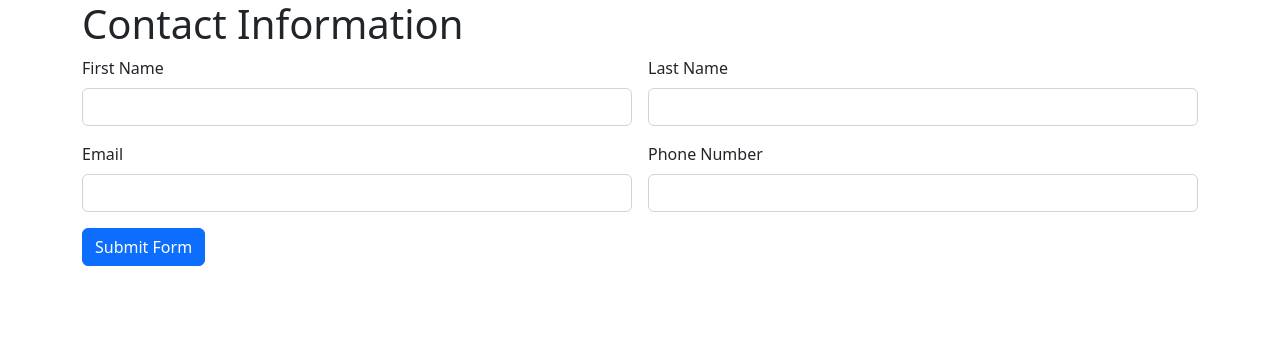
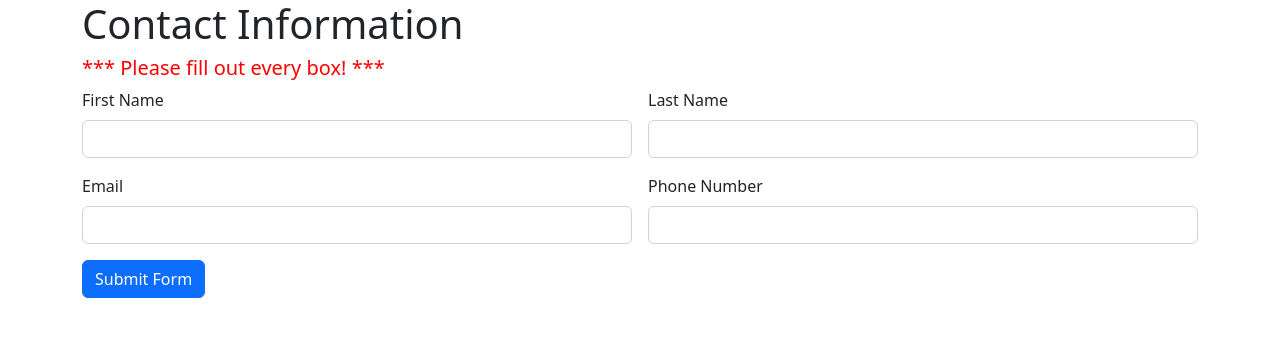
Before and after one commit to amychen536/helloWorld, a Flask app: page /contact in a window 1280 px wide. Shown: the top 337 px of the page. Run offline with Flask 3, Linux system fonts and the light colour scheme.

Commit message:
Fixed errors

```diff
--- a/templates/contact.html
+++ b/templates/contact.html
@@ -9,13 +9,15 @@
 
 </head>
 <body>
+<!--Bootstrap from Parent-->
 {% extends "base.html" %}
 {% block page_title %}contact{% endblock %}
 {% block page_head %}Contact Information{% endblock %}
 {% block page_content %}
 
+<!--Regurgitate form if form is all filled out-->
 {% if form_submitted %}
- <div class="container">
+ <div class="container"></div>
  <div class = " col - 12 ">
  <h2> Thank you for completing my form ! </h2>
  </div>
@@ -41,11 +43,13 @@
  <p> {{ request.form.get('phone')}} </p>
 </div>
 
- <p> <a href="{{ url_for('contact') }}">Complete form again</a></p>
+ <p><a href="{url_for('contact')}">Complete form again</a></p>
 
- <!-- if form is not filled out -->
+ <!-- Else, show blank form if form is not all filled out -->
 {% else %}
-<form class="row g-3" action="{{ url_for('contact') }}" method="post">
+ <div class = " col - 12 ">
+ <h5 style="color:red;">*** Please fill out every box! *** </h5>
+<form class="row g-3" action="{{url_for('contact')}}" method="get">
   <div class="col-md-6">
     <label for="first_name" class="form-label">First Name</label>
     <input type="text" class="form-control" id="first_name" name="first_name">
@@ -72,7 +76,7 @@
 </form>
      {% endif %}
  </div>
- <script scr="https://cdn.jsdelivr.net/npm/bootstrap@5.2.3/dist/css/bootstrap.min.css" rel="stylesheet" integrity="sha384-rbsA2VBKQhggwzxH7pPCaAqO46MgnOM80zW1RWuH61DGLwZJEdK2Kadq2F9CUG65" crossorigin="anonymous">
+ <script>scr="https://cdn.jsdelivr.net/npm/bootstrap@5.2.3/dist/css/bootstrap.min.css" rel="stylesheet" integrity="sha384-rbsA2VBKQhggwzxH7pPCaAqO46MgnOM80zW1RWuH61DGLwZJEdK2Kadq2F9CUG65" crossorigin="anonymous"</script>
 {% endblock %}
 </body>
 </html>
```
